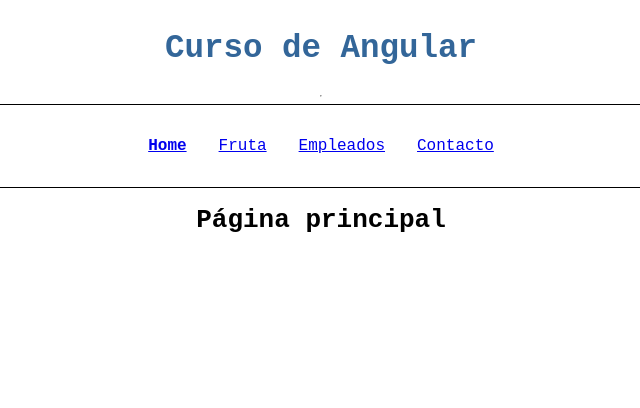
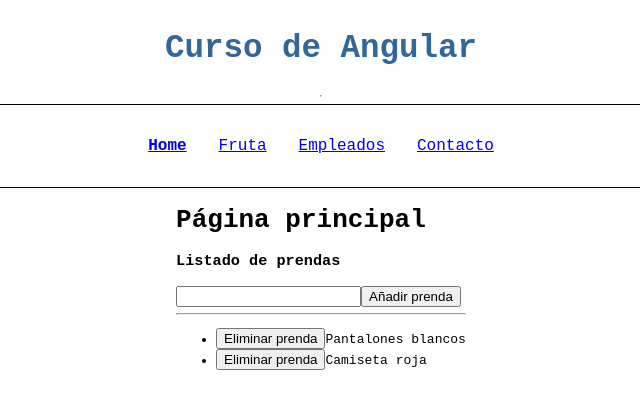
Before and after one commit to danilopgon/curso-angular-victor-robles, an Angular app: page / in a window 1280 px wide. Shown: the top 408 px of the page, without its empty margins (319-959 px from the left). Built offline with nearby package versions, Linux system fonts and the light colour scheme.

Commit message:
Uso básico de servicios con injectable

```diff
--- a/src/app/home/home.component.html
+++ b/src/app/home/home.component.html
@@ -1 +1,11 @@
 <h1>{{title}}</h1>
+<h3>Listado de prendas</h3>
+<input type="text" [(ngModel)]="nuevaPrenda" />
+<button (click)="guardarPrenda()">Añadir prenda</button>
+<p *ngIf="nuevaPrenda"> La prenda a guardar es: {{nuevaPrenda}}</p>
+<hr>
+<ul>
+    <li *ngFor="let prenda of listadoRopa, let i = index"><button (click)="eliminarPrenda(i)">Eliminar
+            prenda</button>{{prenda}}</li>
+
+</ul>
--- a/src/app/home/home.component.ts
+++ b/src/app/home/home.component.ts
@@ -1,9 +1,37 @@
 import { Component } from '@angular/core';
+import { CommonModule } from '@angular/common';
+import { FormsModule } from '@angular/forms';
+import { RopaService } from '../services/ropa.service';
 
 @Component({
   selector: 'home',
   templateUrl: './home.component.html',
+  standalone: true,
+  imports: [CommonModule, FormsModule],
+  providers: [RopaService],
 })
 export class HomeComponent {
   public title: string = 'Página principal';
+  public listadoRopa: string[];
+  public nuevaPrenda: string = '';
+
+  constructor(private _ropaService: RopaService) {
+    this.listadoRopa = this._ropaService.getRopa();
+  }
+
+  ngOnInit() {
+    console.log(this.listadoRopa);
+  }
+
+  guardarPrenda = () => {
+    if (this.nuevaPrenda.length > 0) {
+      this._ropaService.addRopa(this.nuevaPrenda.trim());
+    }
+
+    this.nuevaPrenda = '';
+  };
+
+  eliminarPrenda = (index: number) => {
+    this._ropaService.deleteRopa(index);
+  };
 }
--- /dev/null
+++ b/src/app/services/ropa.service.ts
@@ -0,0 +1,25 @@
+import { Injectable } from '@angular/core';
+
+@Injectable()
+export class RopaService {
+  public nombrePrenda = 'Pantalones vaqueros';
+  public coleccionRopa: string[] = ['Pantalones blancos', 'Camiseta roja'];
+
+  prueba = (nombrePrenda: string) => {
+    return nombrePrenda;
+  };
+
+  addRopa = (nombrePrenda: string): string[] => {
+    this.coleccionRopa.push(nombrePrenda);
+
+    return this.getRopa();
+  };
+
+  getRopa() {
+    return this.coleccionRopa;
+  }
+
+  deleteRopa(index: number) {
+    this.coleccionRopa.splice(index, 1);
+  }
+}
```
